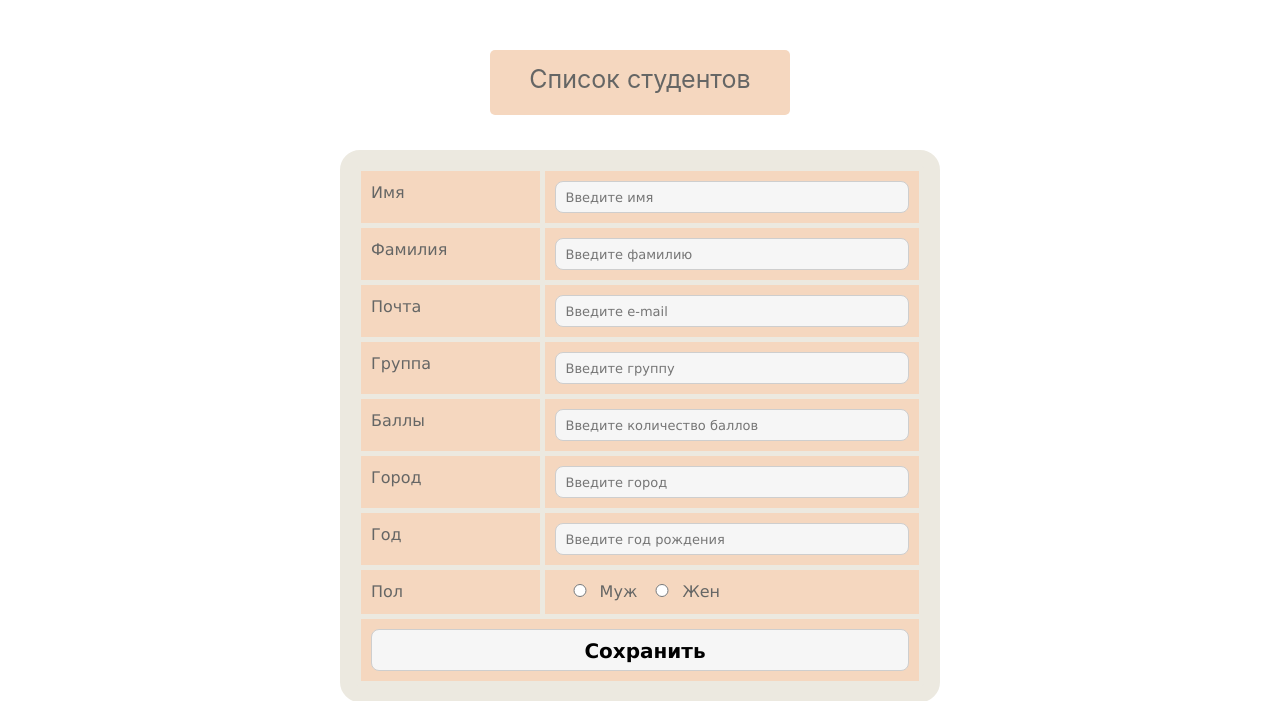
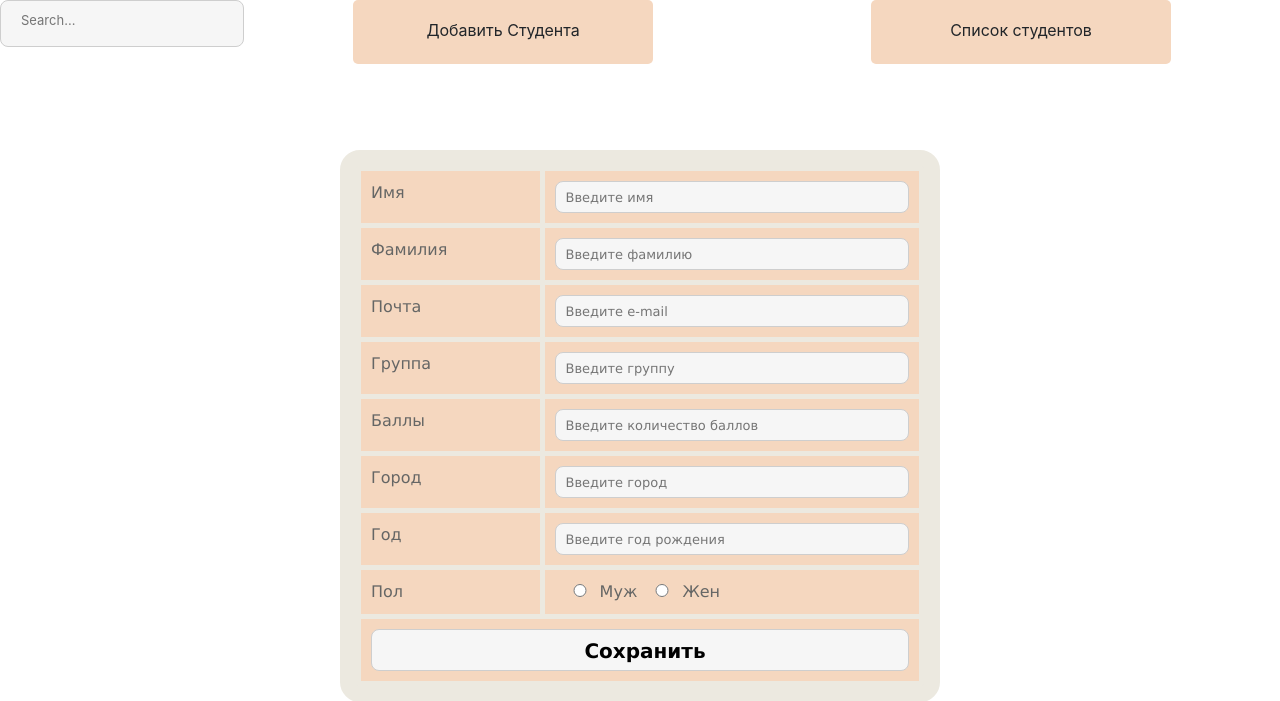
Before and after one commit to kodoku2010/students, a Django app: template students_app/templates/add_student.html in a window 1280 px wide. Shown: the top 701 px of the page. Run offline with Django 3.2, Linux system fonts and the light colour scheme; the template is opened without the code that fills it, so the values that code supplies are empty; some libraries are stand-ins or nearby versions.

Commit message:
Start implementing search form

```diff
--- a/students_app/static/css/main.css
+++ b/students_app/static/css/main.css
@@ -1,10 +1,19 @@
+/* HEADER */
 
-.btn-wrapper {
+nav.nav {
+    display: flex;
+    flex-direction: row;
+    margin: 0 auto;
+}
+
+.btn-add-student,
+.btn-student-list {
     text-align: center;
     margin-top: 50px;
 }
 
-a.btn {
+.btn-add-student,
+.btn-student-list {
     width: 300px;
     font-size: 25px;
     margin: 0 auto;
@@ -15,9 +24,14 @@ a.btn {
     border-radius: 5px;
 }
 
-.btn:hover{
+.btn-add-student:hover,
+.btn-student-list:hover {
     color: black;
     text-decoration: none;
+}
+
+.searchfield {
+    padding: 10px 20px 15px;
 }
 
 /* TABLE STYLES */
--- a/students_app/templates/add_student.html
+++ b/students_app/templates/add_student.html
@@ -4,9 +4,9 @@
 
 {% block content %}
 
-<div class="btn-wrapper">
+<!-- <div class="btn-wrapper">
     <a href="/" class="btn">Список студентов</a>
-</div>
+</div> -->
 
 <div class="form-wrapper">
     <form action="{% url 'add-student' %}" method="post" >
--- a/students_app/templates/base.html
+++ b/students_app/templates/base.html
@@ -10,6 +10,24 @@
     <title></title>
   </head>
   <body>
+    <header>
+
+      <nav class="nav">
+          <form method="GET" action="{% url 'search' %}" id="searchform" class="search-form">
+              <input class="searchfield" id="searchbox" name="q" type="text" value="{{ request.GET.q }}" placeholder="Search..."/>
+          </form>
+
+          <div class="btn-add-student">
+              <a href="/add_student/" class="btn">Добавить Студента</a>
+          </div>
+
+          <div class="btn-student-list">
+              <a href="/" class="btn">Список студентов</a>
+          </div>
+
+      </nav>
+
+    </header>
     {% block content %}
     {% endblock %}
   </body>
--- a/students_app/templates/index.html
+++ b/students_app/templates/index.html
@@ -3,9 +3,9 @@
 {% load static %}
 
 {% block content %}
-<div class="btn-wrapper">
+<!-- <div class="btn-wrapper">
     <a href="/add_student/" class="btn">Добавить Студента</a>
-</div>
+</div> -->
 <table>
   <tr>
     <th>Имя</th>
--- a/students_app/urls.py
+++ b/students_app/urls.py
@@ -6,4 +6,6 @@ from . import views
 urlpatterns = [
     path('', views.index, name='index'),
     path('add_student/', views.add_student, name='add-student'),
+    path('', views.search_form, name="search-form"),
+    path('search/', views.search, name="search"),
 ]
```
Also changed, not shown: students_app/templates/search_results.html (added, +38 -0 lines), students_app/views.py (+16 -3 lines), students_app/models.py (line endings or trailing spaces), 7 other files.
